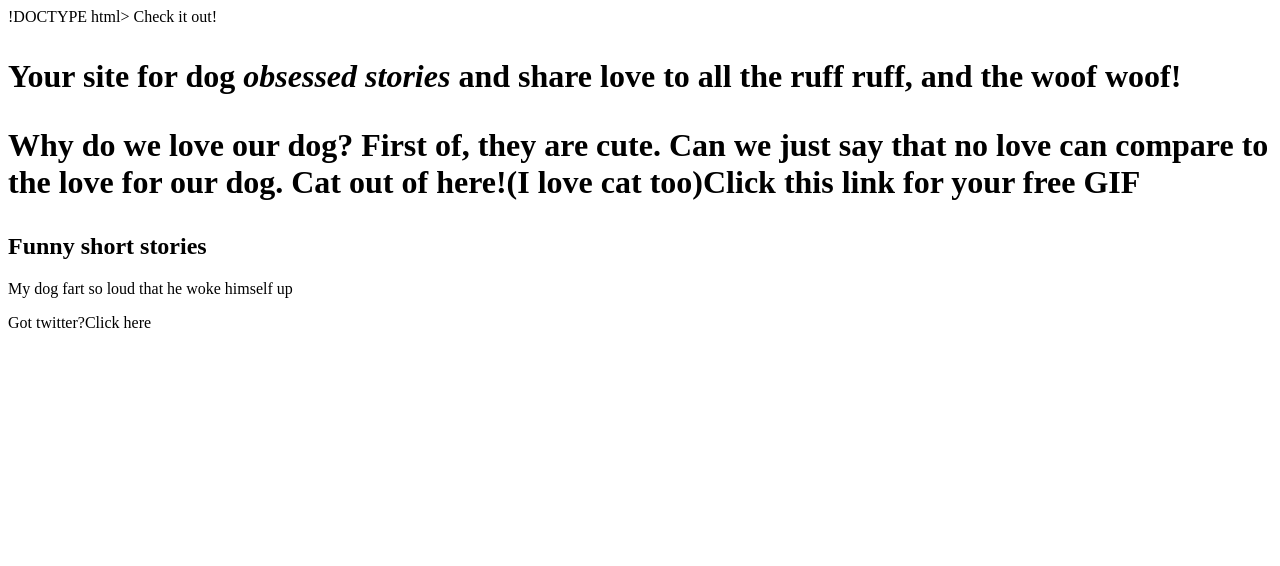
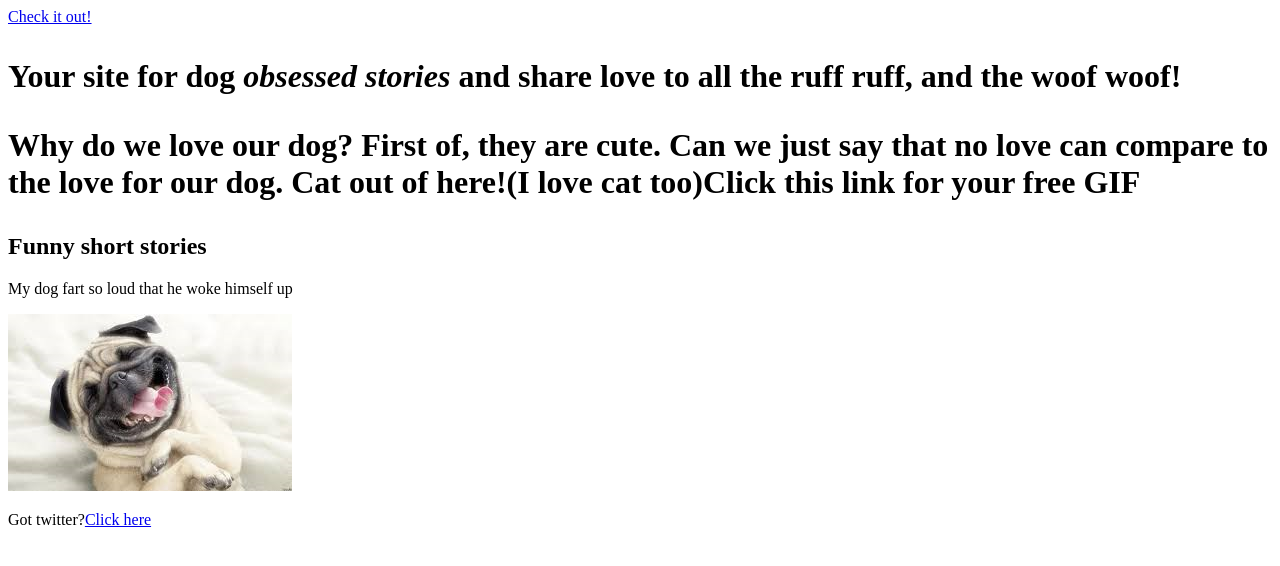
Before and after one commit to mahalocode/sample_html, a plain HTML site: page index.html in a window 1280 px wide. Drawn offline with Linux system fonts and the light colour scheme.

Commit message:
Add dog image

```diff
--- a/index.html
+++ b/index.html
@@ -1,18 +1,23 @@
-!DOCTYPE html>
+<!DOCTYPE html>
 <html>
 	  <head>
 	  	<title>Your dog</title>
 	  	<meta charset="utf-8">
-	  </head>
-	  	<a herf="https://mahalocode.github.io/sample_html">Check it out!</a>
+
+	  	<a href="https://mahalocode.github.io/sample_html">Check it out!</a>
 	  <body>
 	  	<h1>
-	  	<p>Your site for dog <em>obsessed stories</em> and share love to all the ruff ruff, and the woof woof! <p/>
-	  	<p>Why do we love our dog? First of, they are cute. Can we just say that no love can compare to the love for our dog. <strong>Cat out of here!</strong>(I love cat too)<a herf="">Click this link for your free GIF</a></p>
+	  	<p>
+	  	Your site for dog <em>obsessed stories</em> and share love to all the ruff ruff, and the woof woof!
+	  	 <p/>
+	  	<p>
+	  	Why do we love our dog? First of, they are cute. Can we just say that no love can compare to the love for our dog. <strong>Cat out of here!</strong>(I love cat too)<a herf="">Click this link for your free GIF</a>
+	  	</p>
 
 	  	<h2>Funny short stories</h2>
 	  	<p>My dog fart so loud that he woke himself up</p>
-
-	  	<p>Got twitter?<a herf="http://twitter.com/kaizenwb">Click here</a>
+	  		<img src="images/images.png" alt="An adorable pug">
+	  	<p>Got twitter?<a href="http://twitter.com/kaizenwb">Click here</a></p>
      </body>
+     </head>
 </html>
```
Also changed, not shown: images/images.png (added).
